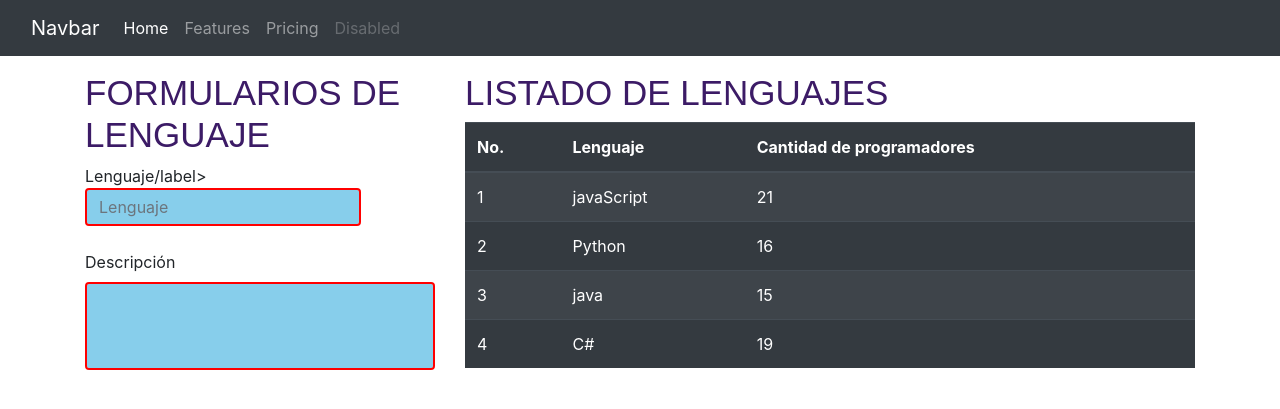
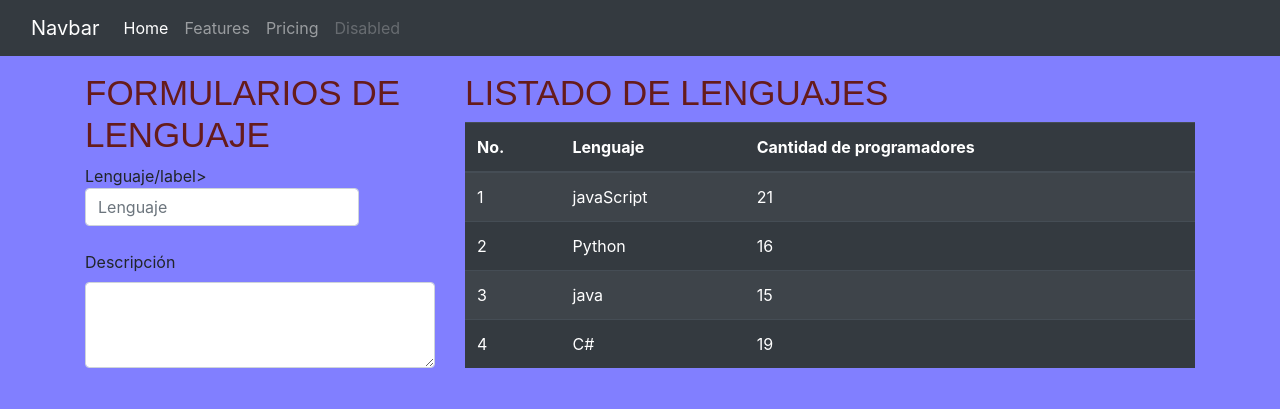
Before and after one commit to radape-Hub/aplicaci-nWeb, a Flask app: page /Interfaz in a window 1280 px wide. Shown: the top 409 px of the page. Run offline with Flask 2, Linux system fonts and the light colour scheme; some libraries are stand-ins or nearby versions.

Commit message:
se genero el archivo .css y se le dio la ruta pero no integra

```diff
--- a/css/interfaz.css
+++ /dev/null
@@ -1,20 +0,0 @@
-#descripcion {
-    resize: none;
-    border: red 2px solid;
-    background-color: skyblue;
-}
-
-#nombre{
-
-
-    border: red 2px solid;
-    background-color: skyblue;
-}
-
-h2 {
-    color: #3c1b66;
-    font-weight: normal;
-    font-size: 35px;
-    font-family: Arial;
-    text-transform: uppercase;
-}
--- /dev/null
+++ b/css/style.css
@@ -0,0 +1,20 @@
+
+h2 {
+    color: #661b1b;
+    font-weight: normal;
+    font-size: 35px;
+    font-family: Arial;
+    text-transform: uppercase;
+}
+
+h1 {
+    color: #664e1b;
+    font-weight: normal;
+    font-size: 35px;
+    font-family: Arial;
+    text-transform: uppercase;
+}
+
+body {
+    background-color: rgb(129, 127, 255);
+}
--- a/templates/Interfaz.html
+++ b/templates/Interfaz.html
@@ -11,12 +11,14 @@
   <link rel="stylesheet" href="https://stackpath.bootstrapcdn.com/bootstrap/4.3.1/css/bootstrap.min.css"
     integrity="sha384-ggOyR0iXCbMQv3Xipma34MD+dH/1fQ784/j6cY/iJTQUOhcWr7x9JvoRxT2MZw1T" crossorigin="anonymous">
 
+
     <!-- Custom CSS -->
-    <link rel="stylesheet" type="text/css" href="/css/interfaz.css"/>
+    <link rel="stylesheet" href="/home/arlu/Documentos/AplicacionWeb/css/style.css">
 
 </head>
 
 <body>
+
   <nav class="navbar navbar-expand-lg navbar-dark bg-dark">
     <div class="container-fluid">
       <a class="navbar-brand" href="#">Navbar</a>
@@ -45,6 +47,7 @@
   <div class="container my-3">
     <div class="row">
       <div class="col-sm-12 col-md-4 col-lg-4 col-xl-4">
+
         <h2>Formularios de lenguaje</h2>
         <form">
           <div class="mb-3">
```
Also changed, not shown: templates/index.html (+14 -3 lines), 1 other file.
